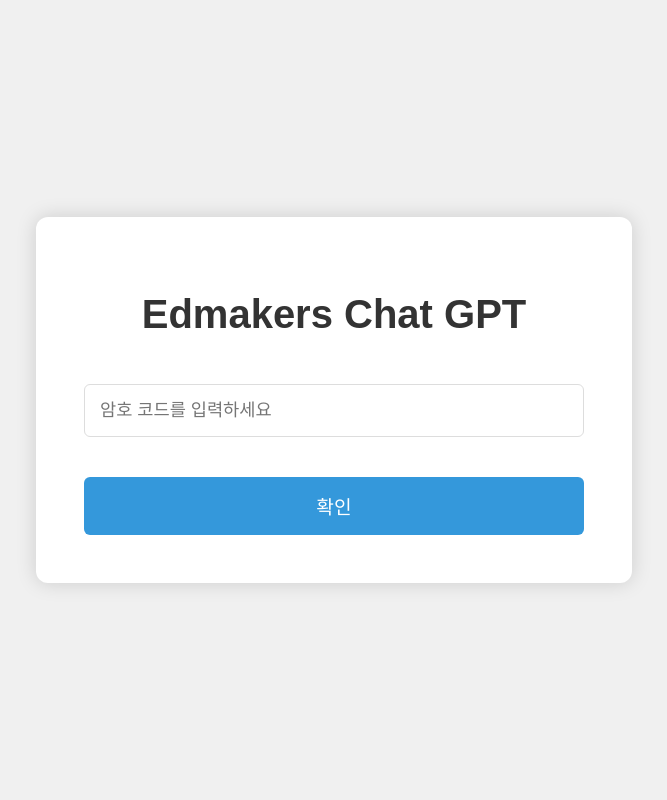
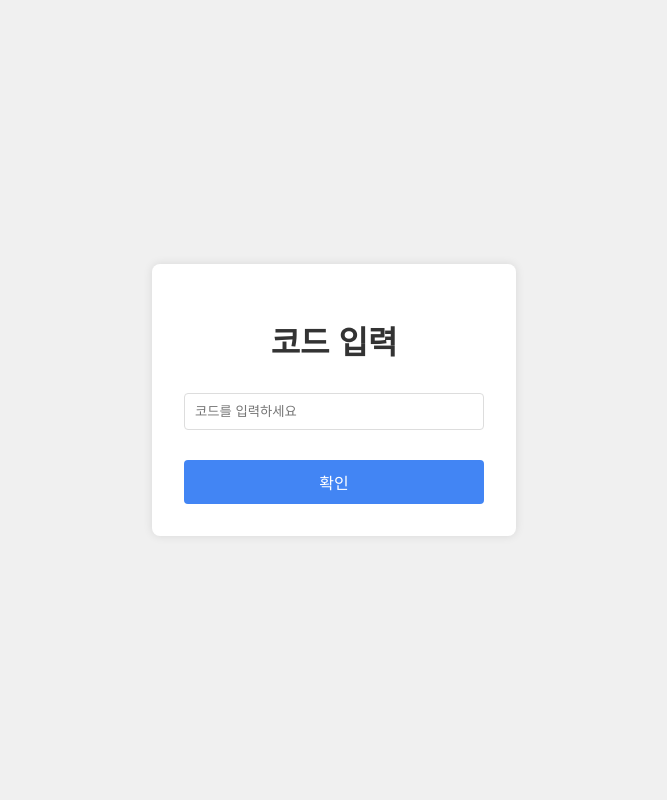
Before and after one commit to soomincd/flask, a Flask app: page /cod in a window 1280 px wide. Shown: the whole page, without its empty margins (306-973 px from the left). Run offline with Flask 2, Linux system fonts and the light colour scheme.

Commit message:
Update cod.html

```diff
--- a/templates/cod.html
+++ b/templates/cod.html
@@ -1,93 +1,111 @@
+<!DOCTYPE html>
 <!DOCTYPE html>
 <html lang="ko">
 <head>
     <meta charset="UTF-8">
     <meta name="viewport" content="width=device-width, initial-scale=1.0">
-    <title>Edmakers</title>
+    <title>Edmakers Chat-GPT</title>
     <link rel="icon" type="image/png" href="{{ url_for('static', filename='favicon.png') }}">
     <style>
         body {
             font-family: Arial, sans-serif;
             background-color: #f0f0f0;
-            margin: 0;
-            padding: 0;
             display: flex;
             justify-content: center;
             align-items: center;
-            min-height: 100vh;
+            height: 100vh;
+            margin: 0;
         }
         .container {
             background-color: white;
-            padding: 3rem;
-            border-radius: 12px;
-            box-shadow: 0 0 20px rgba(0,0,0,0.15);
-            width: 90%;
-            max-width: 500px;
+            padding: 2rem;
+            border-radius: 8px;
+            box-shadow: 0 0 10px rgba(0,0,0,0.1);
+            width: 300px;
         }
         h1 {
             text-align: center;
             color: #333;
-            font-size: 2.5rem;
-            margin-bottom: 2rem;
+            margin-bottom: 20px;
         }
         form {
             display: flex;
             flex-direction: column;
         }
         input {
-            margin: 15px 0;
-            padding: 15px;
+            margin: 10px 0;
+            padding: 10px;
             border: 1px solid #ddd;
-            border-radius: 6px;
-            font-size: 1.1rem;
+            border-radius: 4px;
         }
         button {
-            margin-top: 25px;
-            padding: 15px;
-            background-color: #3498db;
+            margin-top: 20px;
+            padding: 10px;
+            background-color: #4285f4;
             color: white;
             border: none;
-            border-radius: 6px;
+            border-radius: 4px;
             cursor: pointer;
-            transition: background-color 0.3s;
-            font-size: 1.2rem;
+            font-size: 16px;
         }
         button:hover {
-            background-color: #0056b3;
+            background-color: #3367d6;
         }
         .flash-message {
-            padding: 15px;
-            margin-bottom: 20px;
-            border: 1px solid transparent;
-            border-radius: 6px;
-            font-size: 1.1rem;
-        }
-        .flash-message.success {
-            background-color: #d4edda;
-            border-color: #c3e6cb;
-            color: #155724;
-        }
-        .flash-message.error {
+            padding: 10px;
+            margin-bottom: 10px;
+            border-radius: 4px;
             background-color: #f8d7da;
-            border-color: #f5c6cb;
             color: #721c24;
+            text-align: center;
         }
     </style>
 </head>
 <body>
     <div class="container">
-        <h1>Edmakers Chat GPT</h1>
-        {% with messages = get_flashed_messages(with_categories=true) %}
-            {% if messages %}
-                {% for category, message in messages %}
-                    <div class="flash-message {{ category }}">{{ message }}</div>
-                {% endfor %}
-            {% endif %}
-        {% endwith %}
-        <form method="POST" action="{{ url_for('cod') }}">
-            <input type="password" name="secret_code" placeholder="암호 코드를 입력하세요" required>
+        <h1>코드 입력</h1>
+        <div id="flash-messages"></div>
+        <form id="code-form">
+            <input type="text" name="secret_code" placeholder="코드를 입력하세요" required>
             <button type="submit">확인</button>
         </form>
     </div>
+
+    <script>
+        document.getElementById('code-form').addEventListener('submit', function(e) {
+            e.preventDefault();
+
+            const secretCode = this.elements.secret_code.value;
+
+            fetch('/api/check_code', {
+                method: 'POST',
+                headers: {
+                    'Content-Type': 'application/json',
+                },
+                body: JSON.stringify({secret_code: secretCode}),
+            })
+            .then(response => response.json())
+            .then(data => {
+                showFlashMessage(data.message, data.redirect ? 'success' : 'error');
+                if (data.redirect) {
+                    setTimeout(() => {
+                        window.location.href = data.redirect;
+                    }, 2000);
+                }
+            })
+            .catch(error => {
+                console.error('Error:', error);
+                showFlashMessage('오류가 발생했습니다.', 'error');
+            });
+        });
+
+        function showFlashMessage(message, category) {
+            const flashDiv = document.getElementById('flash-messages');
+            flashDiv.innerHTML = `<div class="flash-message ${category}">${message}</div>`;
+            setTimeout(() => {
+                flashDiv.innerHTML = '';
+            }, 5000);
+        }
+    </script>
 </body>
 </html>
```
